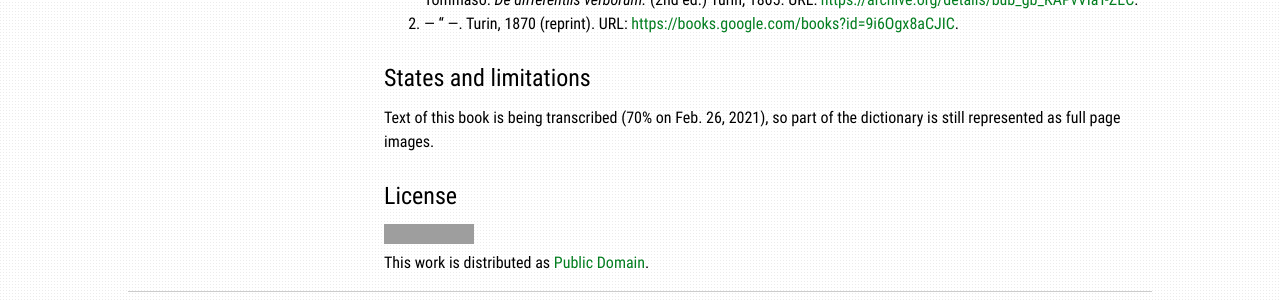
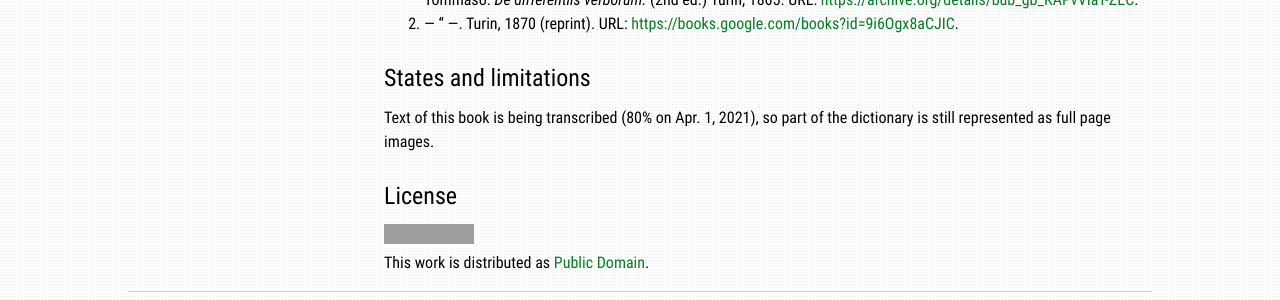
Before and after one commit to latin-dict/latin-dict.github.io, a Jekyll site: the page built from _dictionaries/Popma1865.md, in a window 1280 px wide. Shown: the part 775-1075 px from the top of the page. Built offline with Jekyll 4.4.1, drawn with Linux system fonts in a browser that asks for light colours; grey boxes are pictures that could not be loaded.

Commit message:
Popma1865 v0.17

```diff
--- a/_dictionaries/Popma1865.md
+++ b/_dictionaries/Popma1865.md
@@ -33,7 +33,7 @@ Grammatical treatise "De usu antiquae locutionis" is an independent Popma's book
 
 ## States and limitations
 
-Text of this book is being transcribed (70% on Feb. 26, 2021), so part of the dictionary is still represented as full page images.
+Text of this book is being transcribed (80% on Apr. 1, 2021), so part of the dictionary is still represented as full page images.
 
 
 ## License
```
Also changed, not shown: _posts/2021-04-01-Popma1865.md (added, +15 -0 lines).
